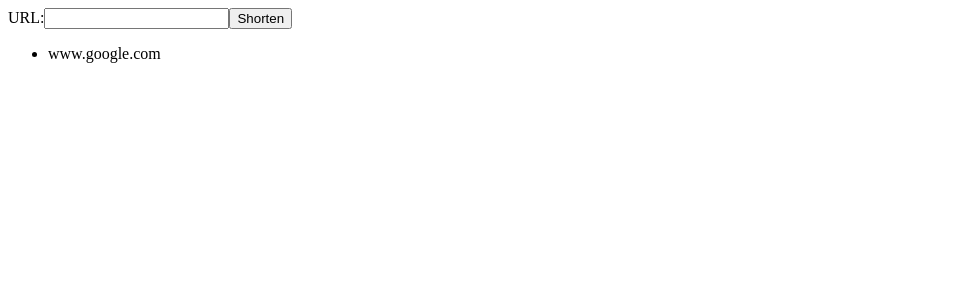
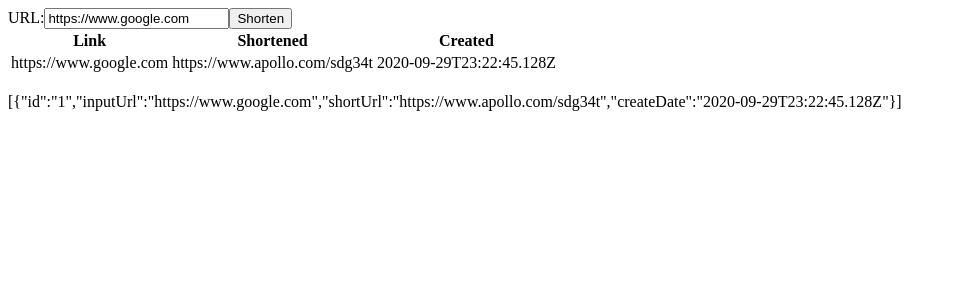
Before and after one commit to chrisrcole/apollo-fetch, a React (Create React App) app in the folder client/: page / in a window 1280 px wide. Shown: the top 300 px of the page, without its empty margins (0-956 px from the left). Built offline with nearby package versions, Linux system fonts and the light colour scheme.

Commit message:
linklist display table

```diff
--- a/client/src/apollo.json
+++ b/client/src/apollo.json
@@ -1,6 +1,8 @@
 [
   {
     "id": "1",
-    "inputUrl": "www.google.com"
+    "inputUrl": "https://www.google.com",
+    "shortUrl": "https://www.apollo.com/sdg34t",
+    "createDate": "2020-09-29T23:22:45.128Z"
   }
 ]
--- a/client/src/components/LinkForm/LinkForm.js
+++ b/client/src/components/LinkForm/LinkForm.js
@@ -5,7 +5,7 @@ import { validURL } from "../../services";
 export const LinkForm = (props) => {
   const { apollos, setApollos } = props;
 
-  const [link, setLink] = useState("");
+  const [link, setLink] = useState("https://www.google.com");
 
   const handleChange = (event) => {
     console.log(link);
@@ -21,7 +21,7 @@ export const LinkForm = (props) => {
         createDate: new Date(),
       };
       setApollos(apollos.concat(linkObject));
-      setLink("");
+      setLink("https://www.google.com");
     } else {
       console.log({ error: "Please input a proper URL", input: link });
     }
--- a/client/src/components/LinkList/LinkList.js
+++ b/client/src/components/LinkList/LinkList.js
@@ -1,12 +1,27 @@
-import React, { useLayoutEffect } from "react";
+import React from "react";
 
 export const LinkList = (props) => {
   const { apollos } = props;
   return (
-    <ul>
-      {apollos.map((link) => (
-        <li key={link.id}>{link.inputUrl}</li>
-      ))}
-    </ul>
+    <>
+      <table>
+        <tbody>
+          <tr>
+            <th>Link</th>
+            <th>Shortened</th>
+            <th>Created</th>
+          </tr>
+          {apollos.map((apollo) => (
+            <tr key={apollo.id}>
+              <td>{apollo.inputUrl}</td>
+              <td>{apollo.shortUrl}</td>
+              <td>{apollo.createDate}</td>
+            </tr>
+          ))}
+        </tbody>
+      </table>
+      <br></br>
+      {JSON.stringify(apollos)}
+    </>
   );
 };
```
